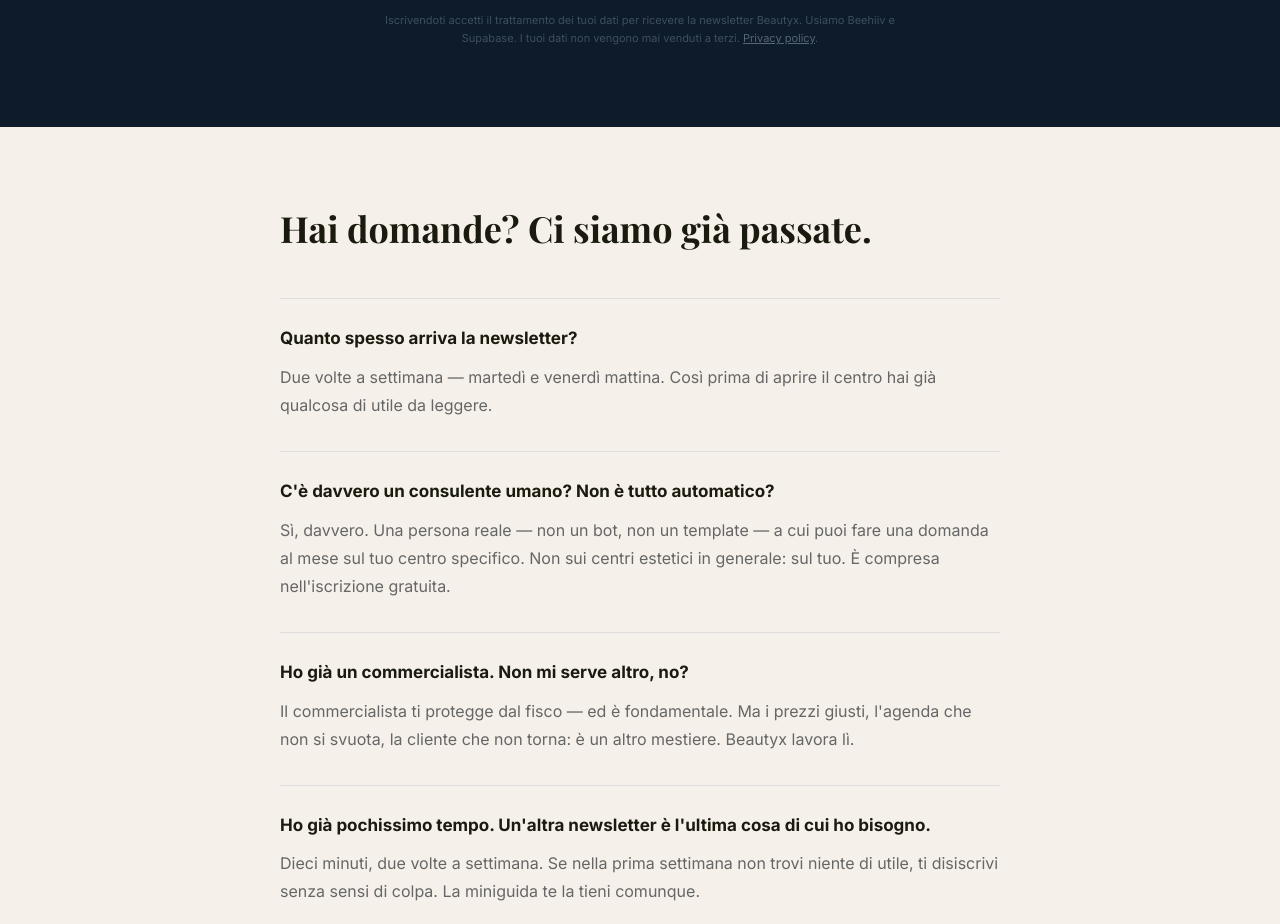
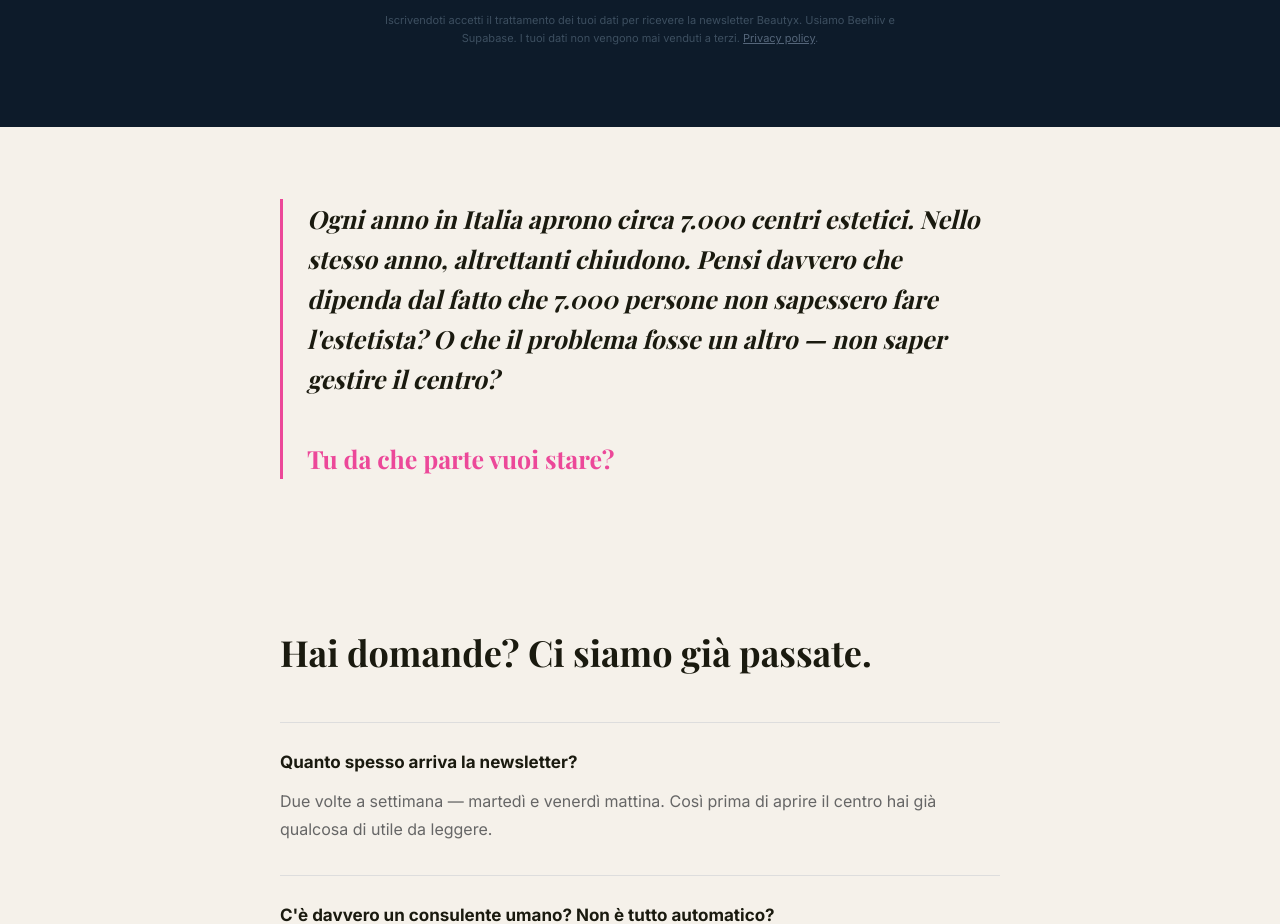
Before and after one commit to Masonsvetage/beautyx-app, a Next.js app: page /newsletter in a window 1280 px wide. Shown: the part 3260-4184 px from the top of the page. Built offline with nearby package versions, Linux system fonts and the light colour scheme; no server answers.

Commit message:
content: hero /newsletter - rimuovi riquadro foto laterale, riscrivi sottotitolo e 'il punto'; correggi abuso contrasto 'non X ma Y'; fix: aggiungi /privacy a publicRoutes; sostituisci foto trucco con foto dati/gestione; aggiungi spunto riflessione 7000 centri dopo iscrizione

```diff
--- a/app/newsletter/page.js
+++ b/app/newsletter/page.js
@@ -350,6 +350,26 @@ export default function NewsletterPage() {
           </div>
         </section>
 
+        {/* ── SPUNTO DI RIFLESSIONE ── */}
+        <section style={{ background: '#f5f1ea', padding: '72px 32px' }}>
+          <div style={{ maxWidth: '720px', margin: '0 auto', textAlign: 'center' }}>
+            <p style={{
+              fontFamily: "var(--font-playfair), Georgia, serif",
+              fontStyle: 'italic',
+              fontSize: 'clamp(19px, 2.4vw, 25px)',
+              color: '#1a1a0f',
+              lineHeight: 1.6,
+              borderLeft: '3px solid #EC4899',
+              paddingLeft: '24px',
+              textAlign: 'left',
+              display: 'inline-block',
+            }}>
+              Ogni anno in Italia aprono circa 7.000 centri estetici. Nello stesso anno, altrettanti chiudono. Pensi davvero che dipenda dal fatto che 7.000 persone non sapessero fare l&apos;estetista? O che il problema fosse un altro — non saper gestire il centro?<br /><br />
+              <strong style={{ fontStyle: 'normal', color: '#EC4899' }}>Tu da che parte vuoi stare?</strong>
+            </p>
+          </div>
+        </section>
+
         {/* ── FAQ ── */}
         <section style={{ background: '#f5f1ea', padding: '80px 32px' }}>
           <div style={{ maxWidth: '720px', margin: '0 auto' }}>
```
